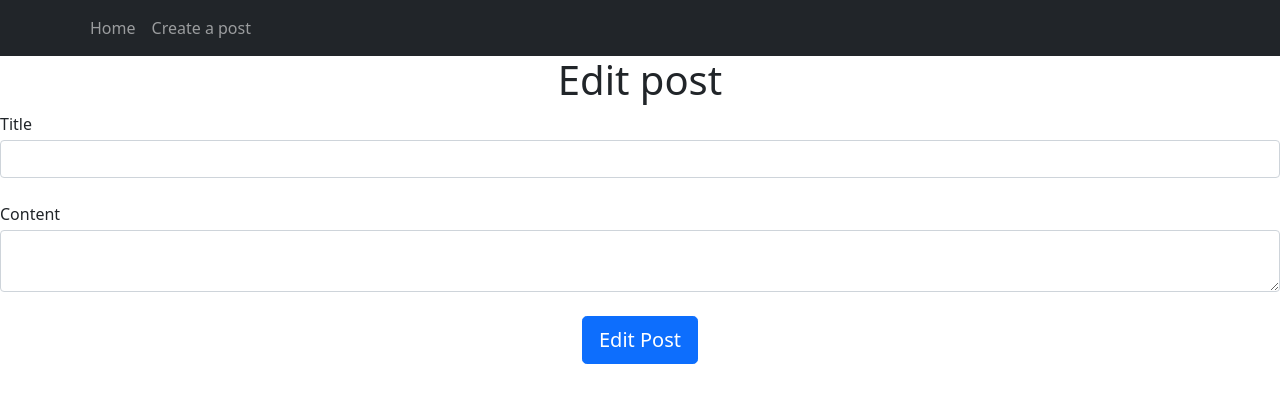
After one commit to AQROBY/BlogApp, a Flask app: template website/templates/edit_post.html in a window 1280 px wide. The commit adds this page. Shown: the top 403 px of the page. Run offline with Flask 2, Linux system fonts and the light colour scheme; the template is opened without the code that fills it, so the values that code supplies are empty.

Commit message:
Prefill post details on edit

```diff
--- /dev/null
+++ b/website/templates/edit_post.html
@@ -0,0 +1,21 @@
+{% extends "base.html" %}
+{% block title %}Home{% endblock %}
+{% block content %}
+<h1 align="center">Edit post</h1>
+
+<form method='POST'>
+    <div class="form-group">
+        <label for="title">Title</label>
+        <input type="text" class="form-control form-text" name="title" id="title" value={{post.title}}>
+    </div>
+    <br />
+    <div class="form-group">
+        <label for="text">Content</label>
+        <textarea name="text" class="form-control form-text" id="text">{{post.content}}</textarea>
+    </div>
+    <br />
+    <div align="center">
+        <button type="submit" class="btn btn-lg btn-primary">Edit Post</button>
+    </div>
+</form>
+{% endblock %}
--- a/website/templates/index.html
+++ b/website/templates/index.html
@@ -6,7 +6,7 @@
     {% for post in posts %}
     <div class="card border-dark">
         <div class="card-header d-flex justify-content-between align-items-center">
-            <a style="text-decoration:none" href="/posts/{{post.id}}">Post ID: {{post.id}}</a>
+            <a style="text-decoration:none" href="/posts/{{post.id}}">Post ID: {{post.id}} - {{post.title}}</a>
             <span class="align-items-center">Owner: {{post.owner}}</span>
             <div class="btn-group">
                 <button type="button" class="btn btn-group btn-primary dropdown-toggle" data-bs-toggle="dropdown">
--- a/website/views/views.py
+++ b/website/views/views.py
@@ -41,7 +41,6 @@ def edit_post(id):
     if post == None:
         flash('Post does not exist.', category='error')
 
-
     if request.method == 'POST':
         title = request.form['title']
         content = request.form['text']
@@ -58,7 +57,7 @@ def edit_post(id):
             flash('Post created!', category='success')
             return redirect(url_for('views.index'))
 
-    return render_template('create_post.html')
+    return render_template('edit_post.html', post=post)
 
 @views.route("delete/<int:id>")
 def delete_post(id):
```
